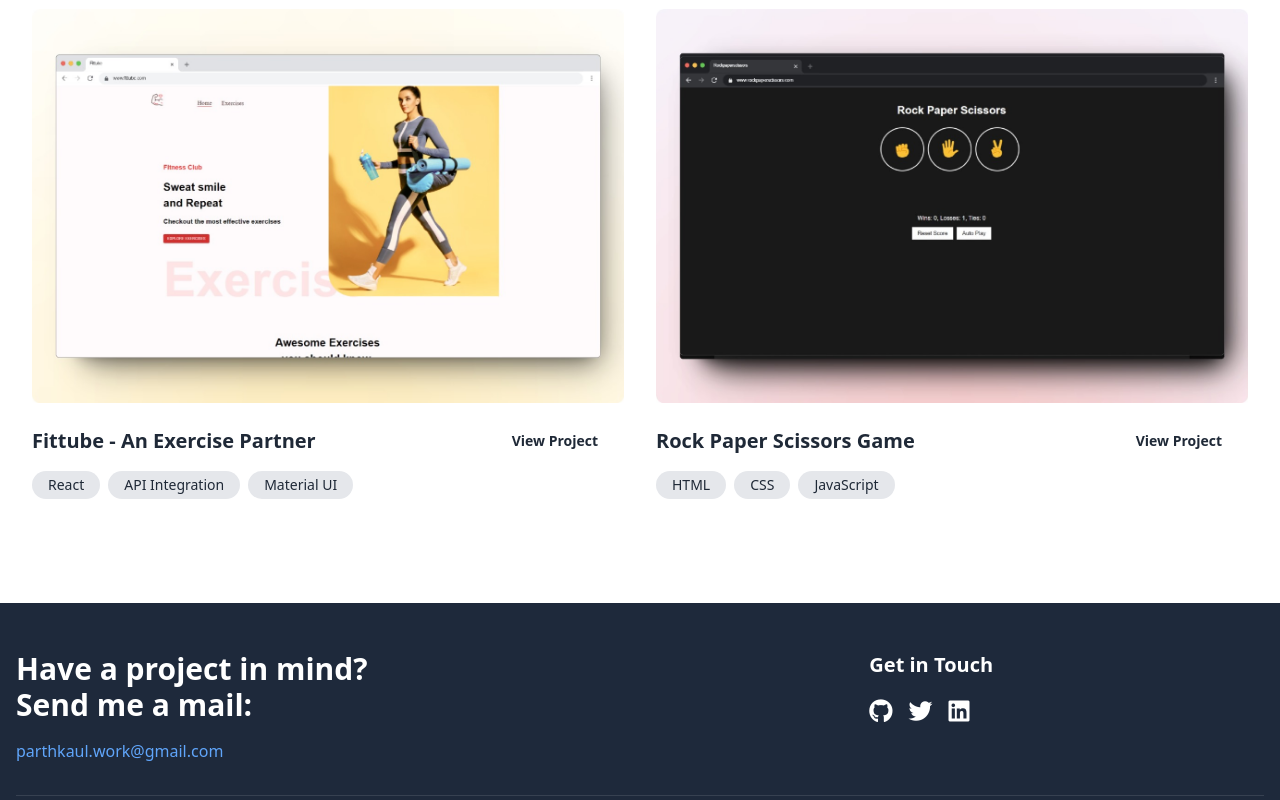
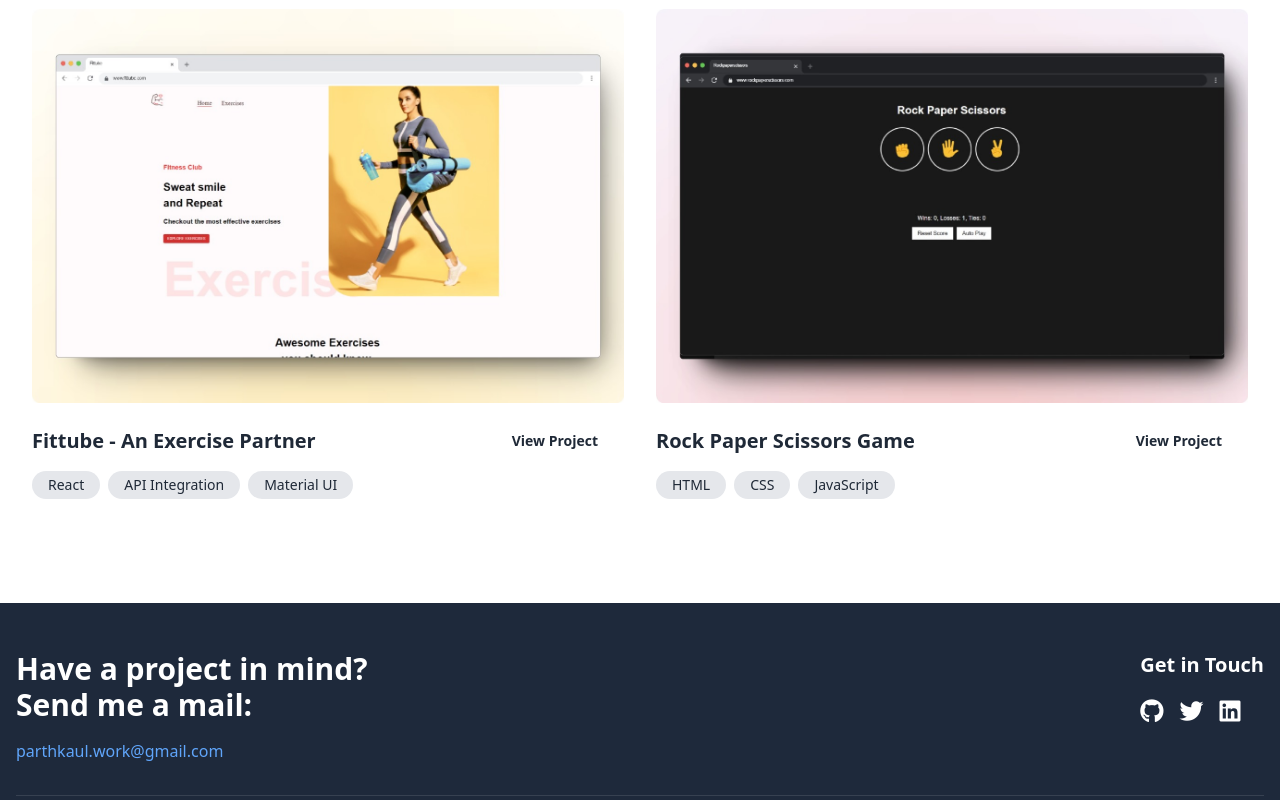
Before and after one commit to parthkaul-bit/portfolio, a website: page index.html in a window 1280 px wide. Shown: the part 2524-3324 px from the top of the page. Drawn offline with nearby package versions, Linux system fonts and the light colour scheme.

Commit message:
footer styling changes

```diff
--- a/index.html
+++ b/index.html
@@ -464,7 +464,7 @@
     <!-- Footer -->
     <footer class="bg-slate-800 text-white py-12">
       <div class="max-w-7xl mx-auto px-4">
-        <div class="grid grid-cols-1 md:grid-cols-3 gap-8 mb-8">
+        <div class="grid grid-cols-1 md:grid-cols-2 gap-8 mb-8">
           <div>
             <h3 class="md:text-3xl text-2xl mb-4 font-bold">
               Have a project in mind?
@@ -478,8 +478,8 @@
               parthkaul.work@gmail.com
             </a>
           </div>
-          <div></div>
-          <div>
+          <div class="flex justify-start md:justify-end">
+            <div class="text-left md:text-right">
               <h3 class="text-xl font-semibold mb-4">Get in Touch</h3>
               <div class="flex space-x-4">
                 <a
@@ -506,9 +506,12 @@
               </div>
             </div>
           </div>
+        </div>
         <div
           class="border-t border-gray-700 pt-8 flex flex-col md:flex-row justify-between items-center"
-        ></div>
+        >
+          <!-- Optional footer content here -->
+        </div>
       </div>
     </footer>
   </body>
```
Lines whose indentation alone changed are shown as unchanged.
